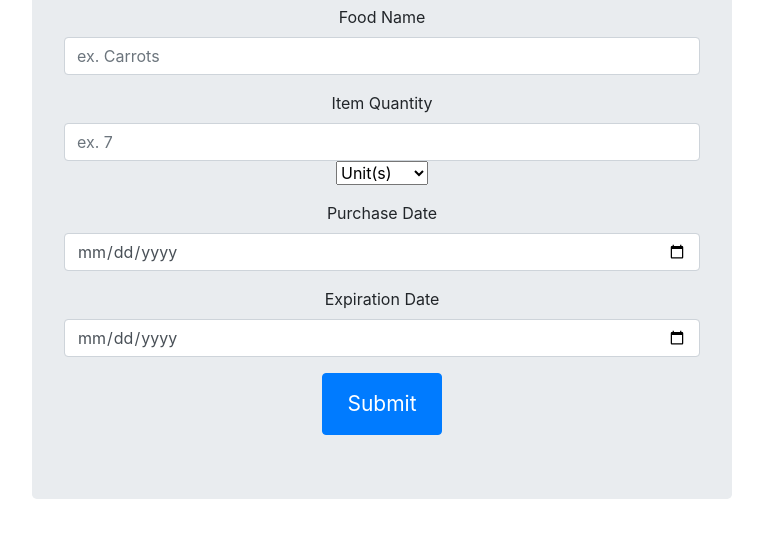
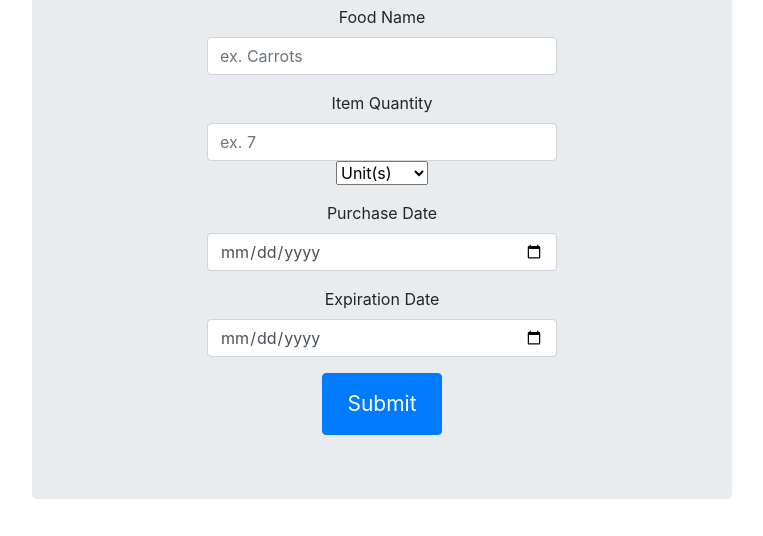
Before and after one commit to rk8315/Food-Inventory, a plain HTML site: page index.html in a window 1280 px wide. Shown: the part 226-762 px from the top of the page, without its empty margins (258-1021 px from the left). Drawn offline with nearby package versions, Linux system fonts and the light colour scheme.

Commit message:
shrink input boxes

```diff
--- a/styles.css
+++ b/styles.css
@@ -29,6 +29,11 @@ body {
   padding-top: 19px;
   color: #777;
   border-top: 1px solid #e5e5e5;
+}
+
+.form-control {
+  width: 55%;
+  margin: auto;
 }
 
 /* Customize container */
```
Lines whose indentation alone changed are shown as unchanged.
